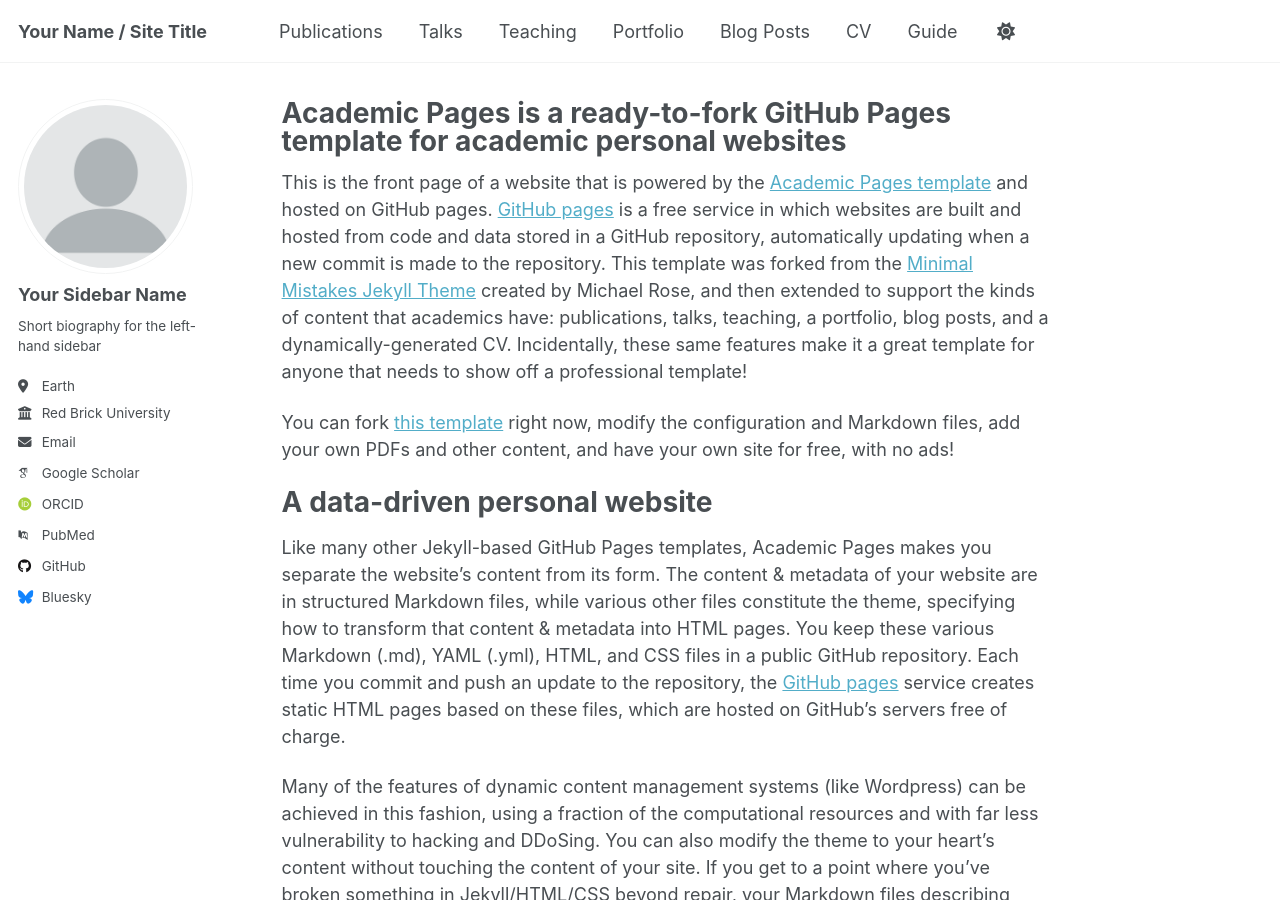
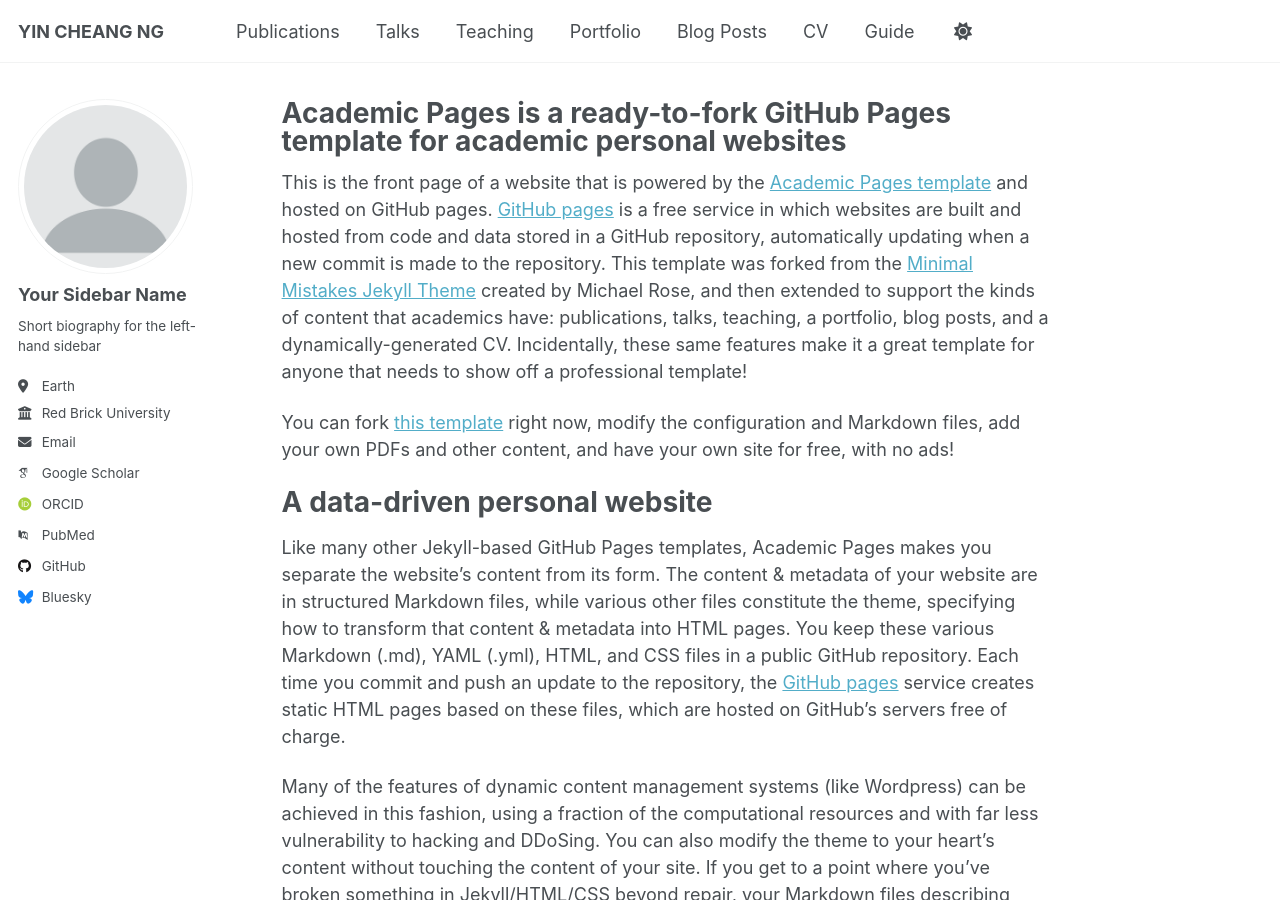
Before and after one commit to Yin169/yin169.github.io, a Jekyll site: the page built from _pages/about.md, in a window 1280 px wide and 900 px high. Built offline with Jekyll 4.4.1, drawn with Linux system fonts in a browser that asks for light colours; some web fonts are replaced; a script that is not in the unit is left out.

Commit message:
Update _config.yml

```diff
--- a/_config.yml
+++ b/_config.yml
@@ -9,11 +9,11 @@
 # Basic Site Settings
 locale                   : "en-US"
 site_theme               : "default"
-title                    : "Your Name / Site Title"
+title                    : "YIN CHEANG NG"
 title_separator          : "-"
 name                     : &name "Your Name"
 description              : &description "personal description"
-url                      : https://academicpages.github.io # the base hostname & protocol for your site e.g. "https://[your GitHub username].github.io" or if you already have some other page hosted on Github then use "https://[your GitHub username].github.io/[Your Repo Name]"
+url                      : https://yin169.github.io # the base hostname & protocol for your site e.g. "https://[your GitHub username].github.io" or if you already have some other page hosted on Github then use "https://[your GitHub username].github.io/[Your Repo Name]"
 baseurl                  : "" # the subpath of your site, e.g. "/blog"
 repository               : "academicpages/academicpages.github.io"
 
```
